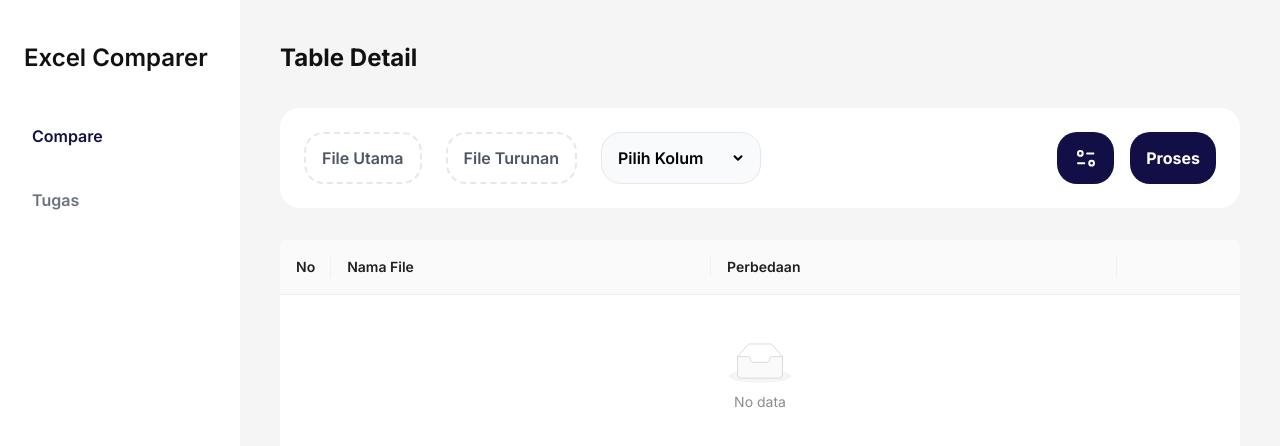
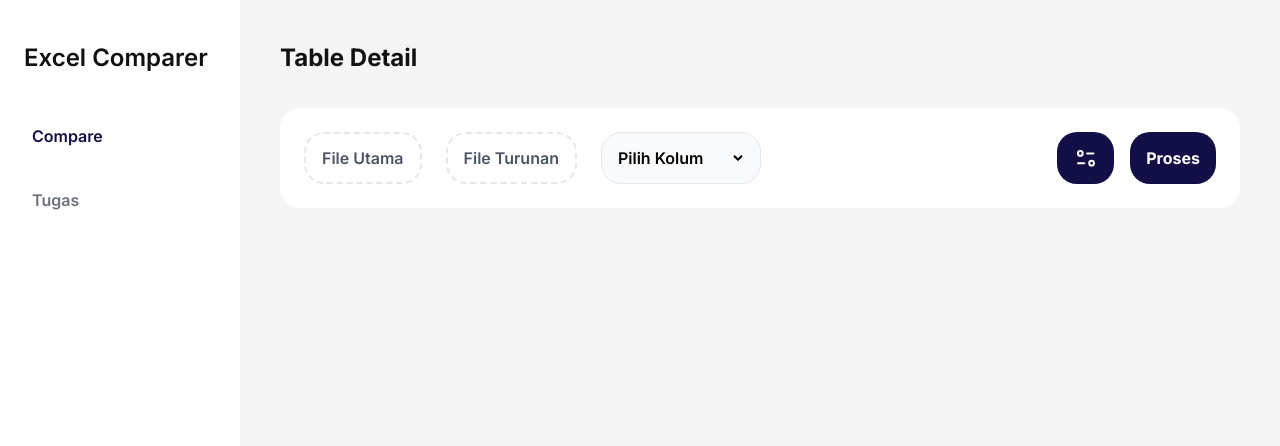
Before and after one commit to crendyyy/Excel-comparer, a React (Vite) app: page / in a window 1280 px wide. Shown: the top 446 px of the page. Built offline with nearby package versions, Linux system fonts and the light colour scheme.

Commit message:
Update Some

```diff
--- a/src/component/dialog/FilterDialog.jsx
+++ b/src/component/dialog/FilterDialog.jsx
@@ -154,7 +154,7 @@ const FilterDialog = ({ onClose, onSubmit }) => {
               />
             </div>
           ))}
-          {savedFilters.length === 0 &&
+          {savedFilters.length === 0 && (
             <div className="flex h-8 gap-2">
               <div className="w-fit">
                 <Dropdown
@@ -185,7 +185,7 @@ const FilterDialog = ({ onClose, onSubmit }) => {
                 onChange={handleColorPicker}
               />
             </div>
-        }
+          )}
           <button
             className="flex items-center justify-center w-full h-8 gap-1 text-base font-bold border border-solid rounded-lg border-primary text-primary"
             onClick={handleAddFilter}
--- a/src/component/shared/Aside.jsx
+++ b/src/component/shared/Aside.jsx
@@ -2,7 +2,7 @@ import { NavLink } from "react-router-dom";
 
 const Sidebar = () => {
   return (
-    <aside className="fixed inset-0 z-50 w-60 bg-white py-10 px-6 flex flex-col gap-10">
+    <aside className="fixed inset-0 z-50 flex flex-col gap-10 px-6 py-10 bg-white w-60">
       <h1 className="font-semibold">Excel Comparer</h1>
 
       <div className="flex flex-col gap-6">
--- a/src/pages/TableDetail.jsx
+++ b/src/pages/TableDetail.jsx
@@ -6,7 +6,7 @@ import useDialog from "../hooks/useDialog";
 import FilterDialog from "../component/dialog/FilterDialog";
 import TableResult from "../component/Table/TableResults";
 import { Select, Space } from "antd";
-import { FormContext } from "../context/FormContext"; // Sesuaikan path dengan struktur proyek Anda
+import { FormContext } from "../context/FormContext";
 
 const TableDetail = () => {
   const {
@@ -215,6 +215,7 @@ const TableDetail = () => {
               justify="between"
             />
           </div>
+
           {!hideOperator && (
             <div className="w-40">
               <Dropdown
@@ -246,10 +247,17 @@ const TableDetail = () => {
           </button>
         </div>
       </form>
-      <TableResult
-        results={filteredResults}
-        previousState={{ typeTable, typeColumn, typeOperator, filterCriteria }}
-      />
+      {isSubmited && (
+        <TableResult
+          results={filteredResults}
+          previousState={{
+            typeTable,
+            typeColumn,
+            typeOperator,
+            filterCriteria,
+          }}
+        />
+      )}
       {isDialogOpen && (
         <FilterDialog
           onClose={closeDialog}
```
Lines whose indentation alone changed are shown as unchanged.
